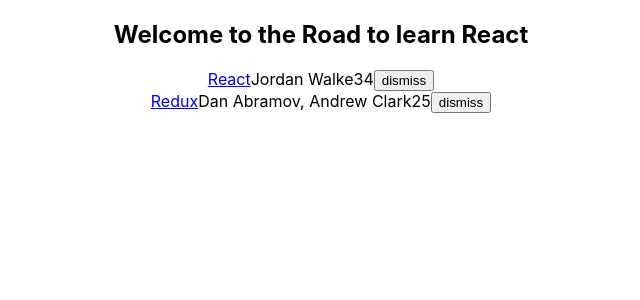
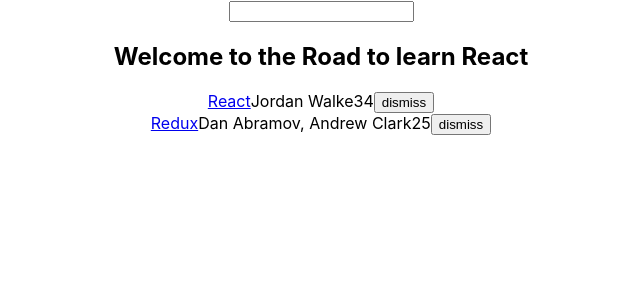
Before and after one commit to fv17/road-to-learn-hackernews, a React (Create React App) app: page / in a window 1280 px wide. Shown: the top 300 px of the page, without its empty margins (319-959 px from the left). Built offline with nearby package versions, Linux system fonts and the light colour scheme.

Commit message:
study: Interactions with Forms and Events

```diff
--- a/src/App.js
+++ b/src/App.js
@@ -21,11 +21,16 @@
   },
 ];
 
+const isSearched = searchTerm => item => {
+  return item.title.toLowerCase().includes(searchTerm.toLowerCase())
+}
+
 class App extends Component {
   constructor(props) {
     super(props)
     this.state = {
-      list
+      list,
+      searchTerm: '',
     }
   }
 
@@ -36,11 +41,18 @@
     this.setState({ list: updatedList })
   }
 
+  onChangeSearchTerm = event => {
+    this.setState({ searchTerm: event.target.value })
+  }
+
   render() {
     return (
       <div className="App">
+        <form>
+          <input type="text" onChange={this.onChangeSearchTerm} />
+        </form>
         <h2>Welcome to the Road to learn React</h2>
-        {this.state.list.map(item =>
+        {this.state.list.filter(isSearched(this.state.searchTerm)).map(item =>
           <div key={item.objectID}>
             <span>
               <a href={item.url}>{item.title}</a>
```
